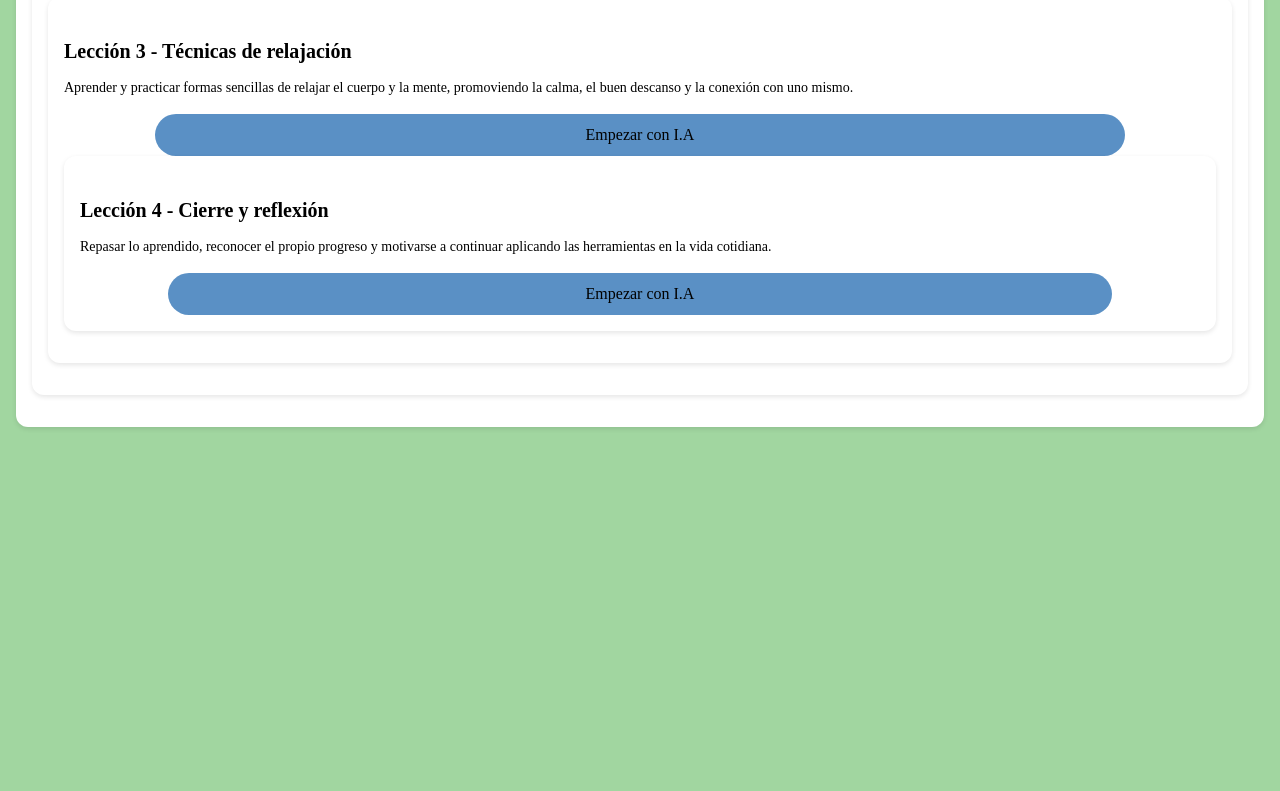
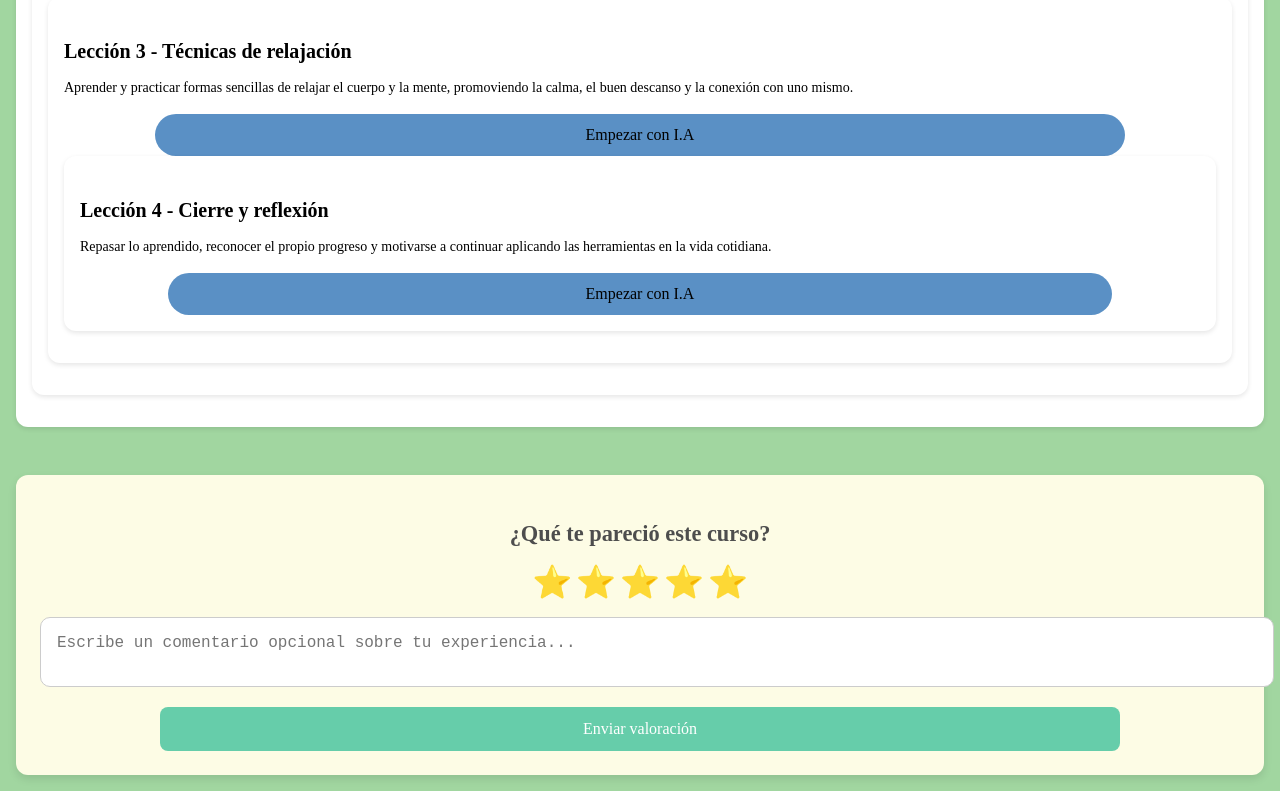
Before and after one commit to JuanASC05/IHC_ConectaMayor, a website: page CURSO.html in a window 1280 px wide. Shown: the part 1153-1944 px from the top of the page. Before the commit the page ends 1612 px from the top, so only its background shows below. Drawn offline with Linux system fonts and the light colour scheme; a web font is replaced by a local one.

Commit message:
Actualizo estilos y funcionalidades en curso

```diff
--- a/CURSO.html
+++ b/CURSO.html
@@ -58,6 +58,51 @@
                 aplicando las herramientas en la vida cotidiana.</p>
                 <buttom type="submit">Empezar con I.A</buttom>
         </div>
+
     </section>
+    <section class="valoracion-curso">
+        <h3>¿Qué te pareció este curso?</h3>
+        <div class="estrellas">
+          <span>⭐</span>
+          <span>⭐</span>
+          <span>⭐</span>
+          <span>⭐</span>
+          <span>⭐</span>
+        </div>
+
+        <textarea placeholder="Escribe un comentario opcional sobre tu experiencia..."></textarea>
+
+        <button class="boton-valorar">Enviar valoración</button>
+
+        <p class="mensaje-valorado" style="display: none; color: green; margin-top: 1rem;">
+          ¡Gracias! Ya valoraste este curso. 🙌
+        </p>
+      </section>
+      <script>
+        let valorado = false;
+        const estrellas = document.querySelectorAll('.estrellas span');
+        const boton = document.querySelector('.boton-valorar');
+        const mensaje = document.querySelector('.mensaje-valorado');
+
+        estrellas.forEach((estrella, index) => {
+          estrella.addEventListener('click', () => {
+            if (valorado) return;
+
+            estrellas.forEach((e, i) => {
+              e.classList.toggle('hovered', i <= index);
+            });
+          });
+        });
+
+        boton.addEventListener('click', () => {
+          if (!valorado) {
+            valorado = true;
+            boton.disabled = true;
+            boton.style.backgroundColor = '#ccc';
+            mensaje.style.display = 'block';
+          }
+        });
+      </script>
+
   </body>
 </html>
--- a/curso.css
+++ b/curso.css
@@ -1,22 +1,22 @@
-@import url('https://fonts.googleapis.com/css2?family=Habibi&family=Marko+One&display=swap');
+@import url("https://fonts.googleapis.com/css2?family=Habibi&family=Marko+One&display=swap");
 
 body {
-  font-family: 'Habibi', serif;
-  background-color: #A1D6A0;
+  font-family: "Habibi", serif;
+  background-color: #a1d6a0;
   margin: 0;
   padding: 1rem;
   color: #000;
 }
 
 h2 {
-  font-family: 'Marko One', serif;
+  font-family: "Marko One", serif;
   font-size: 28px;
   text-align: center;
   margin-bottom: 1rem;
 }
 
 h4 {
-  font-family: 'Marko One', serif;
+  font-family: "Marko One", serif;
   font-size: 20px;
   margin-bottom: 0.5rem;
 }
@@ -35,7 +35,7 @@ h4 {
 }
 
 .Actividades {
-  background-color: #D9F1FF;
+  background-color: #d9f1ff;
   padding: 1rem;
   border-radius: 10px;
   font-size: 14px;
@@ -51,7 +51,7 @@ h4 {
 
 .Progreso a {
   font-size: 14px;
-  color: #5A90C5;
+  color: #5a90c5;
   text-decoration: none;
 }
 
@@ -60,7 +60,7 @@ h4 {
 }
 
 .Video {
-  background-color: #E0F5DC;
+  background-color: #e0f5dc;
   height: 150px;
   border-radius: 12px;
   margin-bottom: 1rem;
@@ -68,9 +68,9 @@ h4 {
 
 button,
 buttom {
-  background-color: #5A90C5;
+  background-color: #5a90c5;
   color: black;
-  font-family: 'Habibi', serif;
+  font-family: "Habibi", serif;
   border: none;
   padding: 0.75rem 1.5rem;
   border-radius: 45px;
@@ -93,7 +93,7 @@ buttom:hover {
   padding: 1rem;
   border-radius: 12px;
   margin-bottom: 1rem;
-  box-shadow: 0 2px 5px rgba(0,0,0,0.1);
+  box-shadow: 0 2px 5px rgba(0, 0, 0, 0.1);
 }
 
 .leccion p {
@@ -101,3 +101,53 @@ buttom:hover {
   margin-bottom: 0.5rem;
   line-height: 1.5;
 }
+.valoracion-curso {
+  background-color: #fdfce5;
+  padding: 1.5rem;
+  border-radius: 12px;
+  margin-top: 2rem;
+  box-shadow: 0 4px 8px rgba(0, 0, 0, 0.1);
+  text-align: center;
+}
+
+.valoracion-curso h3 {
+  font-size: 1.4rem;
+  color: #4d4d4d;
+  margin-bottom: 1rem;
+}
+
+.estrellas span {
+  font-size: 2rem;
+  cursor: pointer;
+  color: #ccc;
+}
+
+.estrellas span:hover,
+.estrellas span.hovered {
+  color: #f5b301;
+}
+
+.valoracion-curso textarea {
+  width: 100%;
+  padding: 1rem;
+  margin-top: 1rem;
+  font-size: 1rem;
+  border-radius: 10px;
+  border: 1px solid #ccc;
+  resize: none;
+}
+
+.boton-valorar {
+  background-color: #66cdaa;
+  color: white;
+  padding: 0.8rem 2rem;
+  margin-top: 1rem;
+  border: none;
+  border-radius: 8px;
+  font-size: 1rem;
+  cursor: pointer;
+}
+
+.boton-valorar:hover {
+  background-color: #57b899;
+}
```
